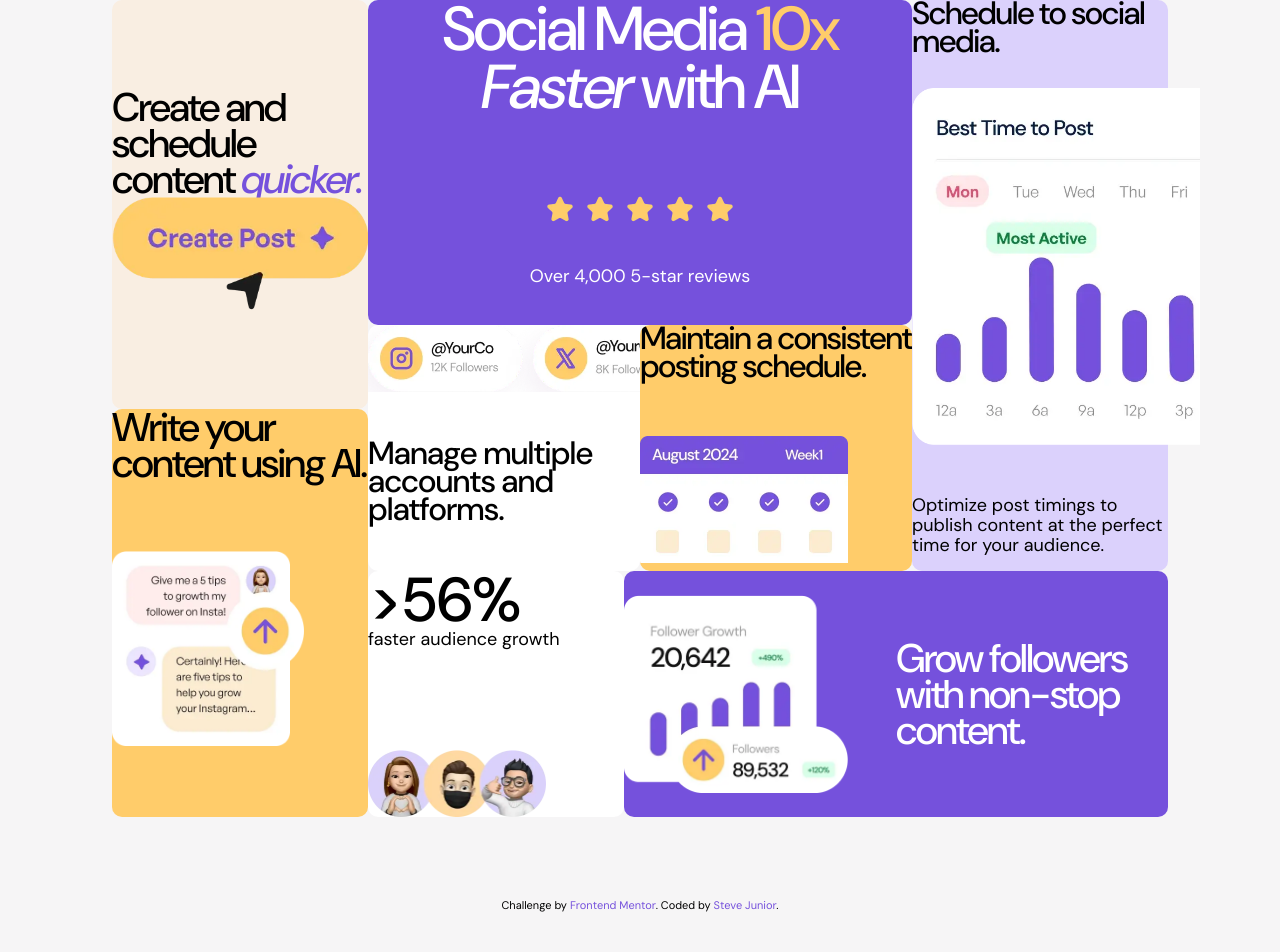
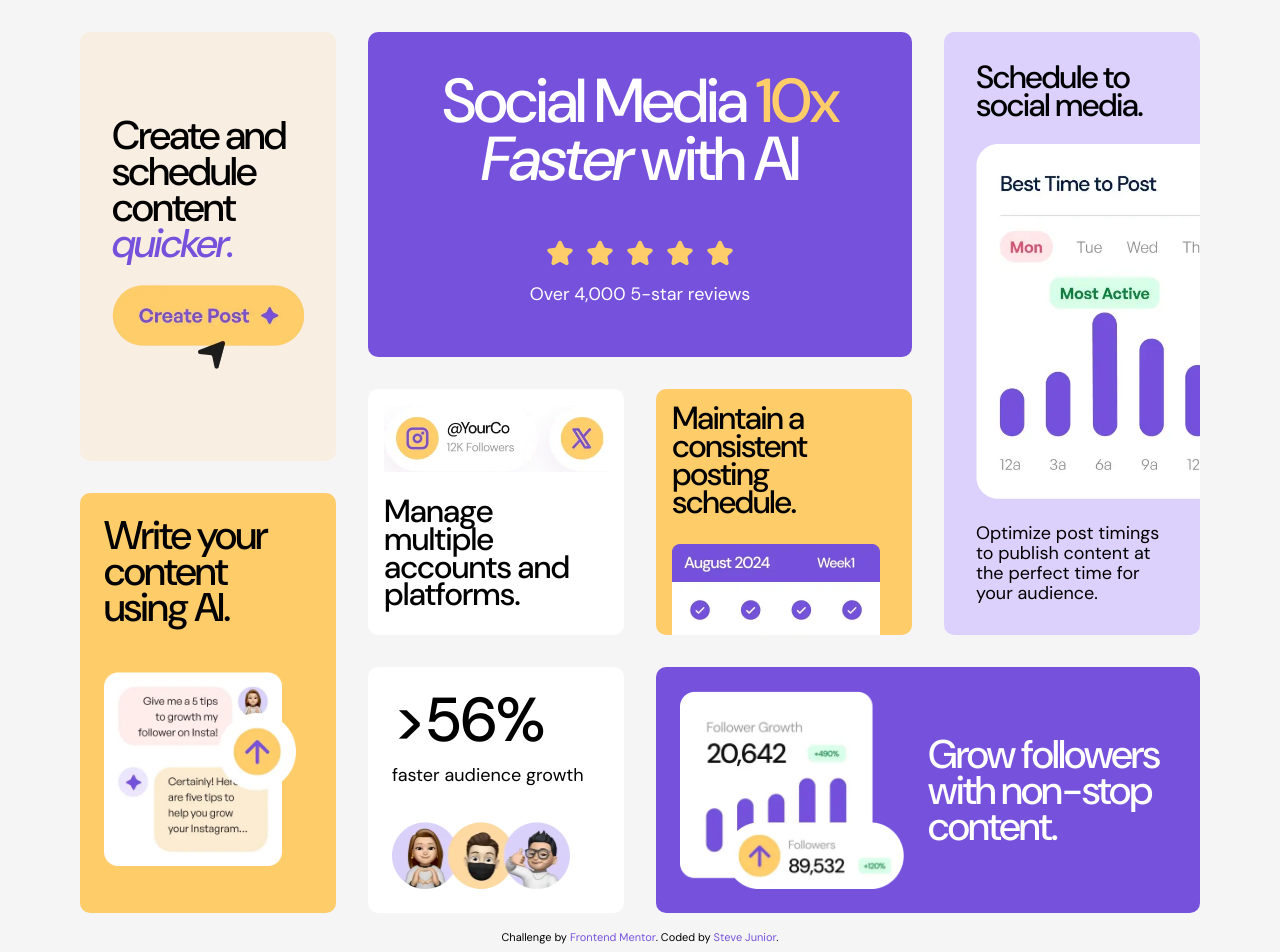
Before and after one commit to Fuuh-Steve/Bento-Grid, a plain HTML site: page index.html in a window 1280 px wide. Before the commit the page ends 920 px from the top, so only its background shows below. Drawn offline with Linux system fonts and the light colour scheme.

Commit message:
renamed the css variables properly

```diff
--- a/style.css
+++ b/style.css
@@ -143,7 +143,7 @@ html {
 body {
   font: var(--txt-regular);
   color: var(--clr-black);
-  padding: var(---400) var(---200);
+  padding: var(--padding-400) var(--padding-200);
   margin: auto;
   background: #F6F5F6;
   display: grid;
@@ -152,7 +152,7 @@ body {
 
 main {
   display: grid;
-  gap: var(---400);
+  gap: var(--padding-400);
 }
 
 .group {
@@ -163,7 +163,7 @@ main {
 
 .box {
   border-radius: 10px;
-  padding: var(---200);
+  padding: var(--padding-200);
   width: 100%;
 }
 
@@ -174,9 +174,9 @@ main {
 
 .a { /* 10x faster with AI */
   background: var(--clr-purple-500);
-  padding: var(---500) var(---400);
+  padding: var(--padding-500) var(--padding-400);
   display: grid;
-  gap: var(---300);
+  gap: var(--padding-300);
   font: var(--_txt-heading-1);
   color: var(--clr-white);
   text-align: center;
@@ -209,7 +209,7 @@ main {
   font: var(--_txt-medium);
   letter-spacing: var(--txt-ls-medium);
   display:grid;
-  gap:var(---200);
+  gap:var(--padding-200);
 }
 
 .b img {
@@ -222,7 +222,7 @@ main {
   font: var(--_txt-medium);
   letter-spacing: var(--txt-ls-medium);
   display: grid;
-  gap: var(---200);
+  gap: var(--padding-200);
 }
 
 .c .image__container {
@@ -238,8 +238,8 @@ main {
 .d { /* Schedule to Social Media */
   background: var(--clr-purple-100);
   display: grid;
-  gap: var(---300);
-  padding: var(---400);
+  gap: var(--padding-300);
+  padding: var(--padding-400);
   text-align: center;
 }
 
@@ -259,17 +259,17 @@ main {
 
 .e { /* Follower Growth */
   background: var(--clr-purple-500);
-  padding: var(---300);
+  padding: var(--padding-300);
   font: var(--_txt-heading-2);
   letter-spacing: var(--txt-ls-heading-2);
   text-align: center;
   color: white;
   display: grid;
-  gap: var(---500);
+  gap: var(--padding-500);
 }
 
 .e p {
-  padding: 0 var(---200);
+  padding: 0 var(--padding-200);
 }
 
 .e img {
@@ -279,14 +279,14 @@ main {
 
 .f { /* 56% */
   background: var(--clr-white);
-  padding: var(---300);
+  padding: var(--padding-300);
   display: grid;
-  gap: var(---300);
+  gap: var(--padding-300);
 }
 
 .f .text {
   display: grid;
-  gap: var(---200);
+  gap: var(--padding-200);
 }
 
 .f h3 {
@@ -299,9 +299,9 @@ main {
 
 .g { /* Create Post */
   background :var(--clr-yellow-100);
-  padding: var(---400);
+  padding: var(--padding-400);
   display: grid;
-  gap: var(---300);
+  gap: var(--padding-300);
 }
 
 .g p {
@@ -319,9 +319,9 @@ main {
 
 .h { /* Write with AI */
   background :var(--clr-yellow-500);
-  padding: var(---300);
+  padding: var(--padding-300);
   display: grid;
-  gap: var(---300);
+  gap: var(--padding-300);
   font: var(--_txt-heading-2);
   letter-spacing: var(--txt-ls-heading-2);
 }
```
